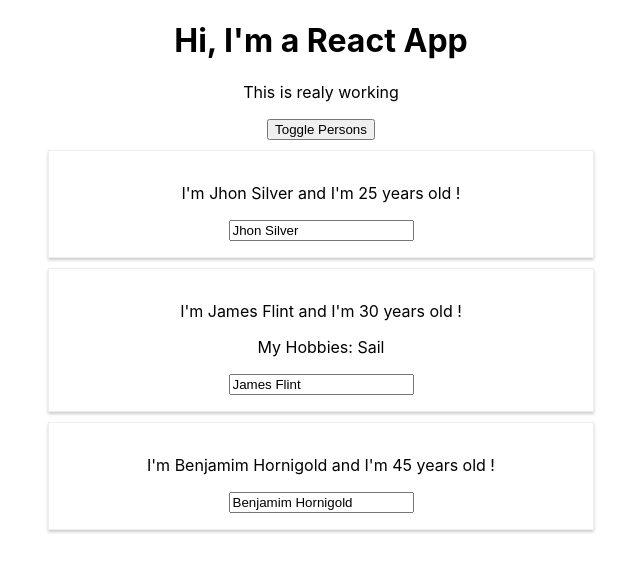
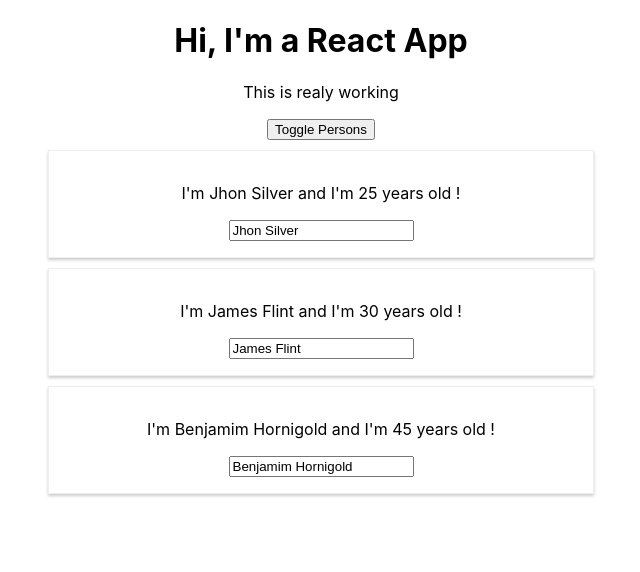
Before and after one commit to tacsio/udemy, a React (Create React App) app in the folder react/react-app/: page / in a window 1280 px wide. Both pictures are taken after a click on the button "Toggle Persons". Shown: the top 572 px of the page, without its empty margins (319-959 px from the left). Built offline with nearby package versions, Linux system fonts and the light colour scheme.

Commit message:
Working with lists

```diff
--- a/react/react-app/src/App.js
+++ b/react/react-app/src/App.js
@@ -6,37 +6,40 @@
 
   state = {
     persons: [
-      { name: "Jhon Silver", age: 25 },
-      { name: "James Flint", age: 30 },
-      { name: "Benjamim Hornigold", age: 45 }
+      { id: 1, name: "Jhon Silver", age: 25 },
+      { id: 2, name: "James Flint", age: 30 },
+      { id: 3, name: "Benjamim Hornigold", age: 45 }
     ],
   otherState: "Some other value",
   showPersons: false
   }
 
-  switchNameHandler = (newName) => {
-    this.setState({
-      persons: [
-        { name: newName, age: 30 },
-        { name: "James Flint", age: 30 },
-        { name: "Benjamim Hornigold", age: 55 }
-      ]
+  nameChangedHandler = (event, id) => {
+    const personIndex = this.state.persons.findIndex( p => {
+      return p.id === id;
     });
-  }
 
-  nameChangedHandler = (event) => {
-    this.setState({
-      persons: [
-        { name: "Jhon Silver", age: 25 },
-        { name: event.target.value, age: 30 },
-        { name: "Benjamim Hornigold", age: 55 }
-      ]
-    });
+    const persons = [...this.state.persons];
+    const person = {...this.state.persons[personIndex]};
+    // const person = Object.assign({}, this.state.persons[personIndex])
+
+    person.name = event.target.value;
+    persons[personIndex] = person;
+
+    this.setState({ persons: persons });
   }
 
   togglePersonsHandler = () => {
     const doesShow = this.state.showPersons;
     this.setState({showPersons: !doesShow});
+  }
+
+  deletePersonHandler = (personIndex) => {
+    //keeps immutability
+    // const persons = this.state.persons.slice();
+    const persons = [...this.state.persons];
+    persons.splice(personIndex, 1);
+    this.setState({persons: persons});
   }
 
   render() {
@@ -46,17 +49,14 @@
     if(this.state.showPersons) {
       persons = (
         <div>
-          <Person
-            name={this.state.persons[0].name}
-            age={this.state.persons[0].age}/>
-          <Person
-            name={this.state.persons[1].name}
-            age={this.state.persons[1].age}
-            click={() => this.switchNameHandler('Captain Vayne')}
-            changed={this.nameChangedHandler}>My Hobbies: Sail</Person>
-          <Person
-            name={this.state.persons[2].name}
-            age={this.state.persons[2].age}/>
+          { this.state.persons.map((person, index) => {
+            return <Person
+                      key={person.id}
+                      name={person.name}
+                      age={person.age}
+                      changed={(event) => this.nameChangedHandler(event, person.id)}
+                      click={() => this.deletePersonHandler(index)}/>
+          })}
         </div>
       );
     }
```
Also changed, not shown: 1 other file (tests, documents, lock files or other folders).
